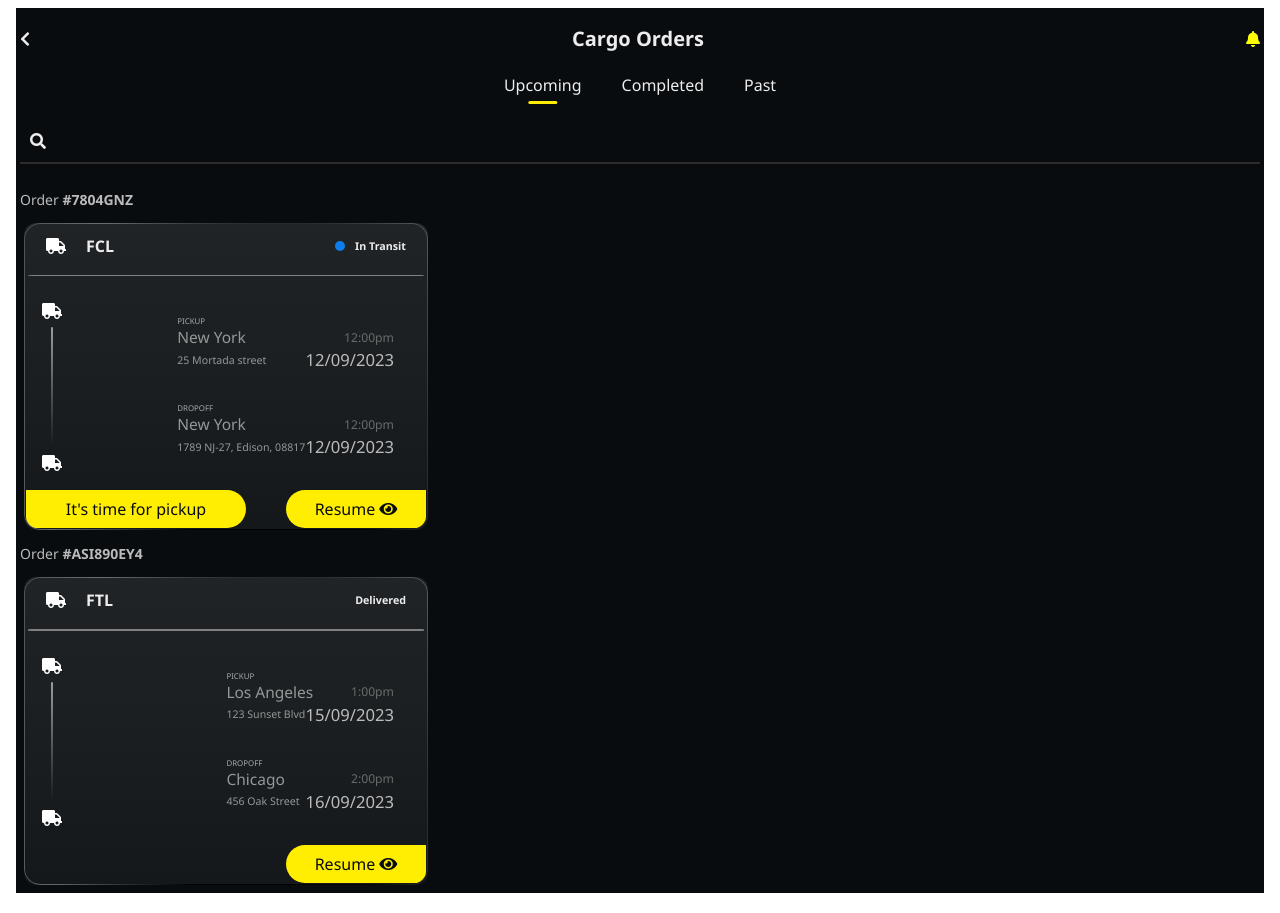
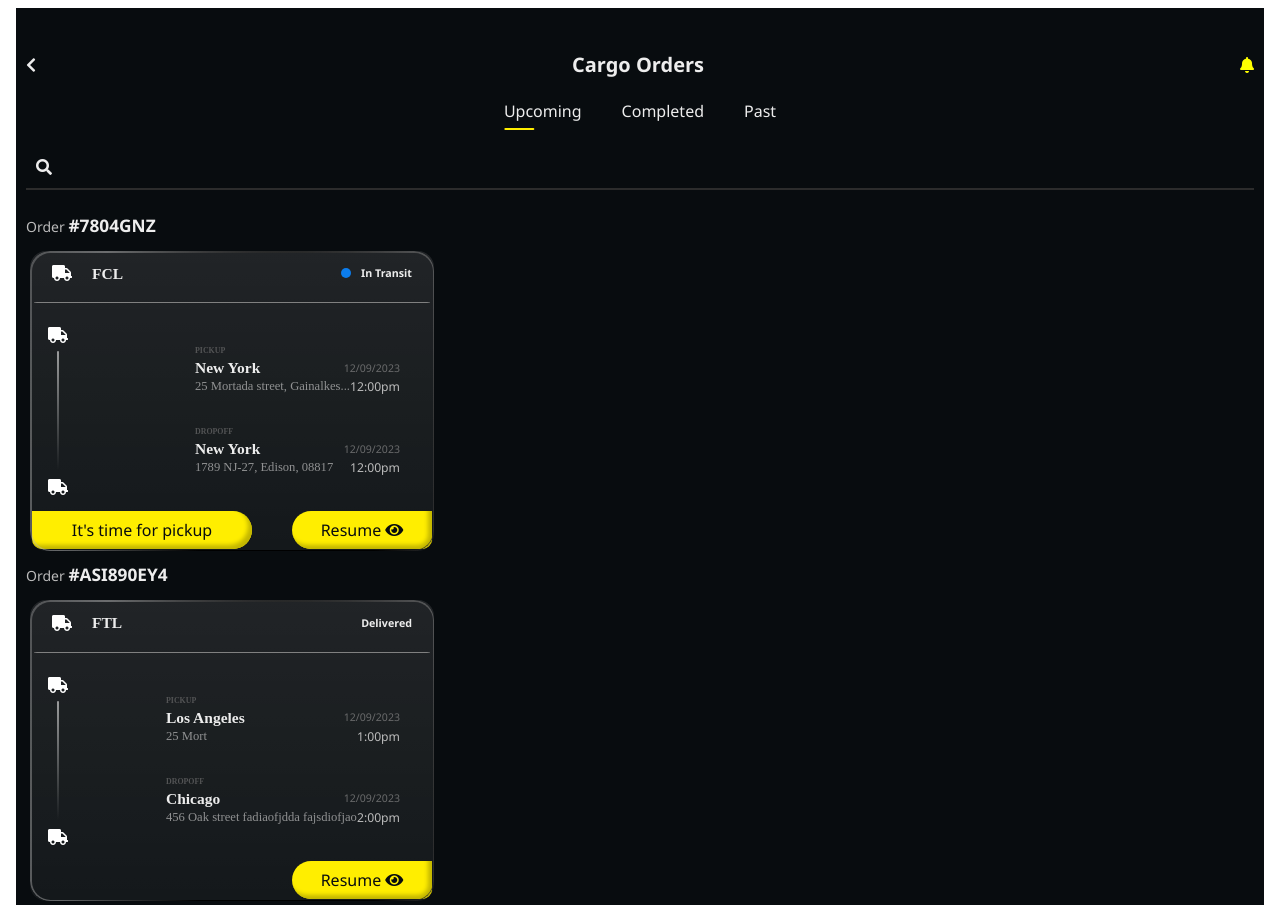
Before and after one commit to CaroHP/PruebaBEGO, an Angular app: page /pantalla1 in a window 1280 px wide. Built offline with nearby package versions, Linux system fonts and the light colour scheme.

Commit message:
Cambio card

```diff
--- a/src/app/Pages/pantalla1/pantalla1.component.html
+++ b/src/app/Pages/pantalla1/pantalla1.component.html
@@ -75,12 +75,12 @@
                                     </div>
                                     <div class="row">
                                         <p class="location-name">{{ order.pickupLocation }}</p>
-                                        <p class="time">{{ order.pickupTime }}</p>
+                                        <p class="date">{{ order.pickupDate }}</p>
                                     </div>
 
                                     <div class="row">
                                         <p class="address">{{ order.pickupAddress }}</p>
-                                        <p class="date">{{ order.pickupDate }}</p>
+                                        <p class="time">{{ order.pickupTime }}</p>
                                     </div>
                                 </div>
 
@@ -91,12 +91,12 @@
                                     </div>
                                     <div class="row">
                                         <p class="location-name">{{ order.dropoffLocation }}</p>
-                                        <p class="time">{{ order.dropoffTime }}</p>
+                                        <p class="date">{{ order.dropoffDate }}</p>
                                     </div>
 
                                     <div class="row">
                                         <p class="address">{{ order.dropoffAddress }}</p>
-                                        <p class="date">{{ order.dropoffDate }}</p>
+                                        <p class="time">{{ order.dropoffTime }}</p>
                                     </div>
                                 </div>
 
--- a/src/app/Pages/pantalla1/pantalla1.component.scss
+++ b/src/app/Pages/pantalla1/pantalla1.component.scss
@@ -4,10 +4,10 @@ body {
     color: #ededed;
     background: #080c0f;
     font-family: "Segoe UI", sans-serif;
-    padding: 4px;
+    padding: 30px 10px 0px 10px;
 }
 
-h1{
+h1 {
     font-size: 20px;
     color: #EDEDED;
 }
@@ -52,16 +52,15 @@ a {
     position: absolute;
     bottom: 0;
     border-radius: 10px;
-    left: 50%;
+    left: 30%;
     transform: translateX(-50%);
     width: 25%;
-    height: 2.5px;
+    height: 2px;
     background-color: #FFEE00;
     opacity: 0;
     transition: opacity 0.3s ease-in-out;
 }
 
-//Linea Tab activa
 li.active .tab-line {
     opacity: 1;
 }
@@ -79,10 +78,12 @@ li.active .tab-line {
 
 }
 
-p span:only-of-type{
-    font-weight: 800;
-    text-transform: uppercase;
-
+p span:only-of-type {
+    font-weight: 600;
+    font-size: 17.3px;
+    line-height: 20.94px;
+    letter-spacing: 0%;
+    color: #EDEDED;
 }
 
 .order-id {
@@ -101,7 +102,7 @@ p span:only-of-type{
     background-clip: padding-box;
     backdrop-filter: 0px;
     position: relative;
-    border-radius: 16px;
+    border-radius: 20px;
     max-width: 400px;
     color: white;
 }
@@ -110,12 +111,12 @@ p span:only-of-type{
     content: "";
     position: absolute;
     inset: 0;
-    border-radius: 16px;
-    padding: 1px;
+    border-radius: 20px;
+    padding: 1.5px;
     background: radial-gradient(101.94% 299.93% at 63.49% 102.55%,
-        #000000 21.31%,
-        rgba(186, 186, 186, 0.489583) 55.21%,
-        rgba(132, 132, 132, 0) 99.25%);
+            #000000 21.31%,
+            rgba(186, 186, 186, 0.489583) 55.21%,
+            rgba(132, 132, 132, 0) 99.25%);
     mask: 0;
     -webkit-mask:
         linear-gradient(#fff 0 0) content-box,
@@ -163,8 +164,12 @@ p span:only-of-type{
 }
 
 .order-type {
-    font-weight: bold;
-    color: #ededed;
+    font-family: Avenir;
+    font-weight: 800;
+    font-size: 15.5px;
+    line-height: 21.17px;
+    letter-spacing: 0%;
+    color: #EDEDED;
     margin-left: 20px;
 }
 
@@ -185,34 +190,46 @@ p span:only-of-type{
 
 .small-text {
     justify-content: flex-start;
+    text-transform: uppercase;
+    font-family: Avenir;
+    font-weight: 800;
     font-size: 7.9px;
-    text-transform: uppercase;
-    color: #a6a8ab;
+    line-height: 10.79px;
+    letter-spacing: 0%;
+    color: #535455;
+
 }
 
 .location-name {
-    margin: 0;
+    font-family: Avenir;
+    font-weight: 800;
     font-size: 15.5px;
-    color: #959798;
+    line-height: 21.17px;
+    letter-spacing: 0%;
+    color: #EDEDED;
 }
 
 .address {
+    font-family: Avenir;
+    font-weight: 500;
+    font-size: 12.6px;
+    line-height: 17.21px;
+    letter-spacing: 0%;
     margin: 0px;
-    font-size: 10.6px;
-    color: #959798;
+    color: #909192;
 }
 
 .time {
     font-size: 12.2px;
+    color: #bbbbbb;
+}
+
+.date {
+    font-size: 10.6px;
     color: #696A6B;
 }
 
-.date {
-    font-size: 16.67px;
-    color: #bbbbbb;
-}
-
-.button-row{
+.button-row {
     display: flex;
     justify-content: end;
     align-items: center;
@@ -227,11 +244,12 @@ p span:only-of-type{
     font-family: "Segoe UI", sans-serif;
     font-size: 16px;
     text-align: center;
-    border-radius: 0px 20px 20px 12px;
+    border-radius: 0px 30px 30px 16px;
     border: 0;
     color: #080c0f;
     background-color: #FFEE00;
     cursor: pointer;
+    box-shadow: inset -4px -4px 4px 0px #C2B500;
 }
 
 .buttonRight {
@@ -242,9 +260,10 @@ p span:only-of-type{
     font-family: "Segoe UI", sans-serif;
     font-size: 16px;
     text-align: center;
-    border-radius: 20px 0px 12px 20px;
+    border-radius: 30px 0px 16px 30px;
     border: 0;
     color: #080c0f;
     background: #FFEE00;
     cursor: pointer;
+    box-shadow: inset -4px -4px 4px 0px #C2B500;
 }
--- a/src/app/Pages/pantalla1/pantalla1.component.ts
+++ b/src/app/Pages/pantalla1/pantalla1.component.ts
@@ -13,7 +13,7 @@ export class Pantalla1Component {
   tabs: string[] = ['Upcoming', 'Completed', 'Past'];
   activeTabIndex: number = 0;
 
-  // Método para cambiar la pestaña activa
+  //Cambiar de Pestania
   setActiveTab(index: number): void {
     this.activeTabIndex = index;
   }
@@ -27,7 +27,7 @@ export class Pantalla1Component {
       showCircle: true,
       pickupLocation: 'New York',
       pickupTime: '12:00pm',
-      pickupAddress: '25 Mortada street',
+      pickupAddress: '25 Mortada street, Gainalkes...',
       pickupDate: '12/09/2023',
       dropoffLocation: 'New York',
       dropoffTime: '12:00pm',
@@ -39,18 +39,18 @@ export class Pantalla1Component {
       resumeButtonText: 'Resume'
     },
     {
-      orderId: '#ASI890EY4',
+    orderId: '#ASI890EY4',
       type: 'FTL',
       status: 'Delivered',
       showCircle: false,
       pickupLocation: 'Los Angeles',
       pickupTime: '1:00pm',
-      pickupAddress: '123 Sunset Blvd',
-      pickupDate: '15/09/2023',
+      pickupAddress: '25 Mort',
+      pickupDate: '12/09/2023',
       dropoffLocation: 'Chicago',
       dropoffTime: '2:00pm',
-      dropoffAddress: '456 Oak Street',
-      dropoffDate: '16/09/2023',
+      dropoffAddress: '456 Oak street fadiaofjdda fajsdiofjao',
+      dropoffDate: '12/09/2023',
       showButtonLeft: false,
       pickupButtonText: "It's time for pickup",
       showButtonRight: true,
```
